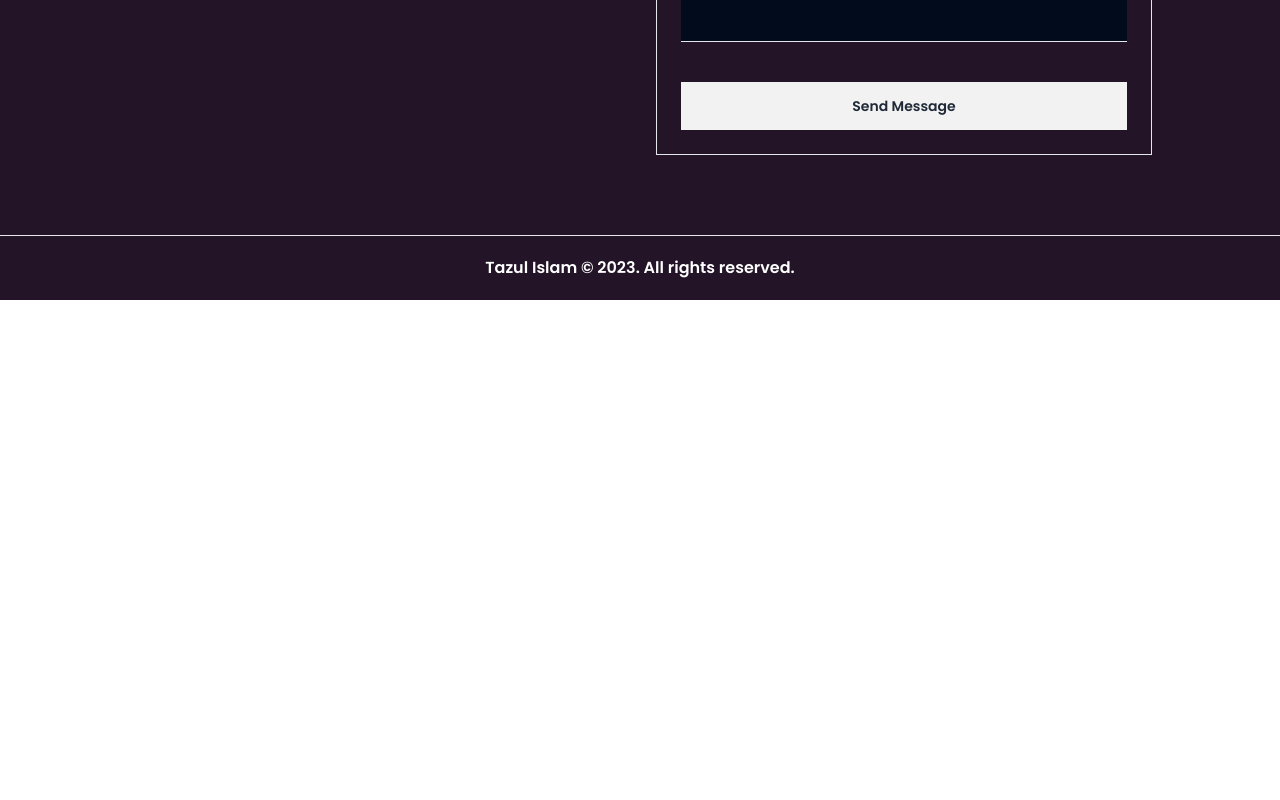
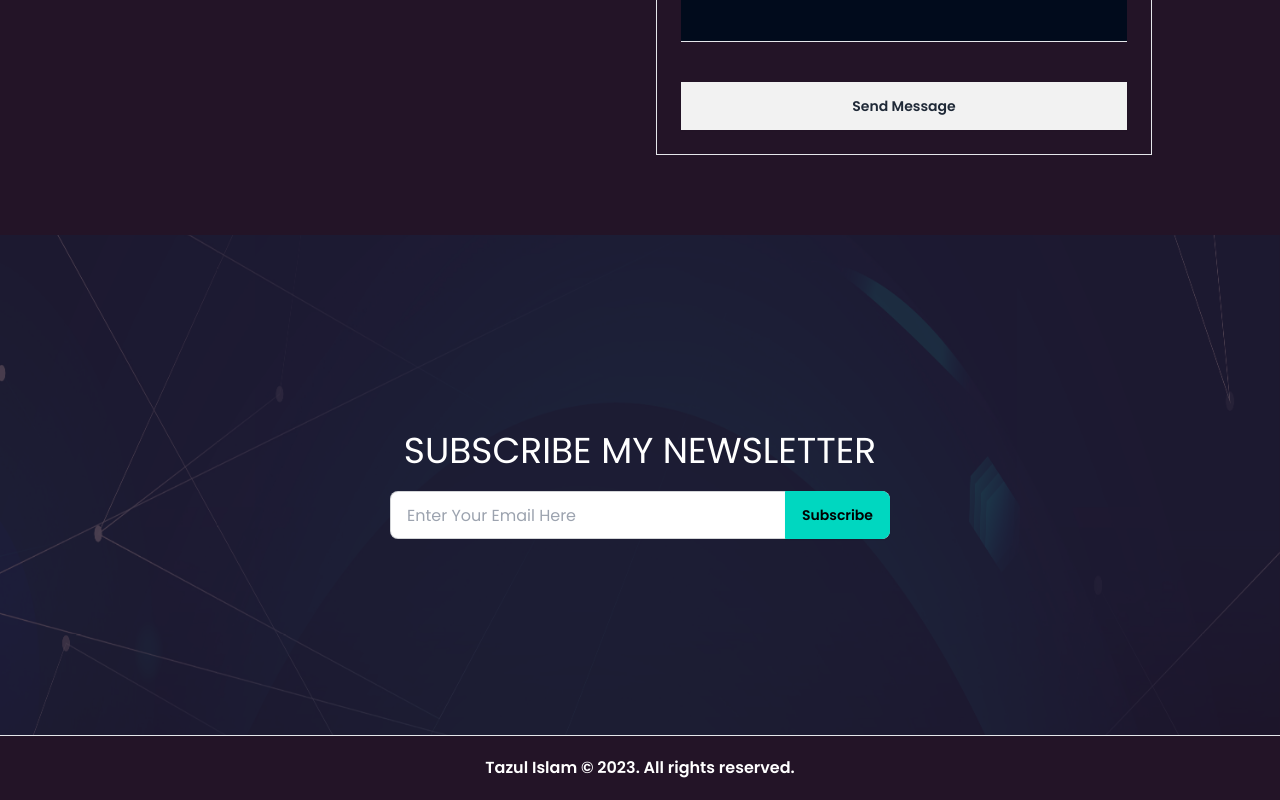
Before and after one commit to taijulsir/personal-portfolio-website, a React (Vite) app: page / in a window 1280 px wide. Shown: the part 2459-3259 px from the top of the page. Before the commit the page ends 2759 px from the top, so only its background shows below. Built offline with nearby package versions, Linux system fonts and the light colour scheme; no server answers.

Commit message:
added newsletter

```diff
--- a/index.html
+++ b/index.html
@@ -1,13 +1,23 @@
 <!doctype html>
 <html lang="en">
+
 <head>
   <meta charset="UTF-8" />
   <link rel="icon" type="image/svg+xml" href="/public/favicon/pic-removebg-preview.png" />
   <meta name="viewport" content="width=device-width, initial-scale=1.0" />
   <title>Taijul's Tech Odyssey</title>
 </head>
+
 <body>
   <div id="root"></div>
   <script type="module" src="/src/main.jsx"></script>
+  <script type="text/javascript" src="https://cdn.jsdelivr.net/npm/@emailjs/browser@3/dist/email.min.js">
+  </script>
+  <script type="text/javascript">
+    (function () {
+      emailjs.init("ou0ZmyBEULSF0Quv3");
+    })();
+  </script>
 </body>
+
 </html>
--- a/package.json
+++ b/package.json
@@ -21,6 +21,7 @@
     "react-dom": "^18.2.0",
     "react-icons": "^4.12.0",
     "react-lottie-player": "^1.5.5",
+    "react-parallax": "^3.5.1",
     "react-progress-bar-plus": "^1.3.1",
     "react-router-dom": "^6.20.1",
     "react-router-hash-link": "^2.4.3",
--- a/src/Contact/Contact.jsx
+++ b/src/Contact/Contact.jsx
@@ -7,7 +7,7 @@ const Contact = () => {
     const sendEmail = (e) => {
         e.preventDefault();
 
-        emailjs.sendForm('service_hfwp5q1', 'template_uhlmuey', form.current, 'bK8RydNwVnirPGhf4')
+        emailjs.sendForm('service_9hu6ey9', 'template_vzabm88', form.current, 'ou0ZmyBEULSF0Quv3')
             .then((result) => {
                 console.log(result.text);
                 form.current.reset();
--- /dev/null
+++ b/src/Education/Education.jsx
@@ -0,0 +1,37 @@
+const Education = () => {
+    return (
+        <div className="max-w-5xl mx-auto mb-20">
+            <h1 className="text-center text-white font-bold text-5xl mb-10">Education</h1>
+            <div className="grid grid-cols-1 lg:grid-cols-2 gap-5 md:px-14 px-2 lg:px-0">
+                <div className=" rounded text-center py-5 border-2 border-blue-400 shadow-2xl  shadow-gray-300/50">
+                    <h1 className="text-xl font-semibold text-white">Master of Social Sciences (MSS)</h1>
+                    <h3 className="text-base font-medium text-white">Department Of Economics</h3>
+                    <p className="text-base font-medium text-white">Passing Year : 2021 </p>
+                    <p className="text-base font-medium text-white">National University Of Bangladesh </p>
+                </div>
+                <div className="border-2 border-blue-400 shadow-2xl  shadow-gray-300/50 text-center rounded py-5">
+                    <h1 className="text-xl font-semibold text-white">Bachelor of Social Sciences (BSS)</h1>
+                    <h3 className="text-base font-medium text-white">Department Of Economics</h3>
+                    <p className="text-base font-medium text-white">Passing Year : 2020 </p>
+                    <p className="text-base font-medium text-white">National University Of Bangladesh </p>
+                </div>
+                <div className="border-2 border-blue-400 shadow-2xl  shadow-gray-300/50 text-center rounded py-5">
+                    <h1 className="text-xl font-semibold text-white">Higher Secondary School Certificate (HSC)</h1>
+                    <h3 className="text-base font-medium text-white">Business Studies</h3>
+                    <p className="text-base font-medium text-white">Passing Year : 2014 </p>
+                    <p className="text-base font-medium text-white">Govt City College </p>
+                    <p className="text-base font-medium text-white">Board : Chattogram </p>
+                </div>
+                <div className="border-2 border-blue-400 shadow-2xl  shadow-gray-300/50 text-center rounded py-5">
+                    <h1 className="text-xl font-semibold text-white">Secondary School Certificate (SSC)</h1>
+                    <h3 className="text-base font-medium text-white">Business Studies</h3>
+                    <p className="text-base font-medium text-white">Passing Year : 2012 </p>
+                    <p className="text-base font-medium text-white">Jorarganj Buddha High School</p>
+                    <p className="text-base font-medium text-white">Board : Chattogram </p>
+                </div>
+            </div>
+        </div>
+    );
+};
+
+export default Education;
--- a/src/Home/Home.jsx
+++ b/src/Home/Home.jsx
@@ -2,6 +2,7 @@
 import Contact from "../Contact/Contact";
 import Footer from "../Footer/Footer";
 import Navbar from "../Navbar/Navbar"
+import NewsLetters from "../NewsLetters/NewsLetters";
 import Projects from "../Projects/Projects";
 import Tooling from "../Tooling/Tolling";
 import Banner from "./Banner";
@@ -13,6 +14,7 @@ const Home = () => {
            <Tooling></Tooling>
            <Projects></Projects>
            <Contact></Contact>
+           <NewsLetters></NewsLetters>
            <Footer></Footer>
         </div>
     );
--- /dev/null
+++ b/src/NewsLetters/NewsLetters.jsx
@@ -0,0 +1,33 @@
+import { Parallax } from "react-parallax";
+import img from "../../public/banner.jpg";
+
+
+const NewsLetters = () => {
+    return (
+        <div>
+            <Parallax
+            blur={{ min: -50, max: 50 }}
+            bgImage={img}
+            bgImageAlt="news"
+            strength={-200}
+        >
+            <div className="hero h-[500px]">
+                <div className="hero-overlay bg-opacity-80 bg-[#231427]"></div>
+                <div className="hero-content text-center text-neutral-content">
+                    <div>
+                        <h1 className="text-white text-center text-2xl md:text-4xl mb-5">SUBSCRIBE MY NEWSLETTER</h1>
+                        <fieldset className="form-control w-[400px] md:w-[500px] mx-auto">
+                            <div className="relative ">
+                                <input type="text" placeholder="Enter Your Email Here" className="input input-bordered w-full pr-16" />
+                                <button className="btn btn-accent text-black absolute top-0 right-0 rounded-l-none">Subscribe</button>
+                            </div>
+                        </fieldset>
+                    </div>
+                </div>
+            </div>
+        </Parallax>
+        </div>
+    );
+};
+
+export default NewsLetters;
```
Also changed, not shown: public/banner.jpg (added), 1 other file (tests, documents, lock files or other folders). Lines whose indentation alone changed are shown as unchanged.
